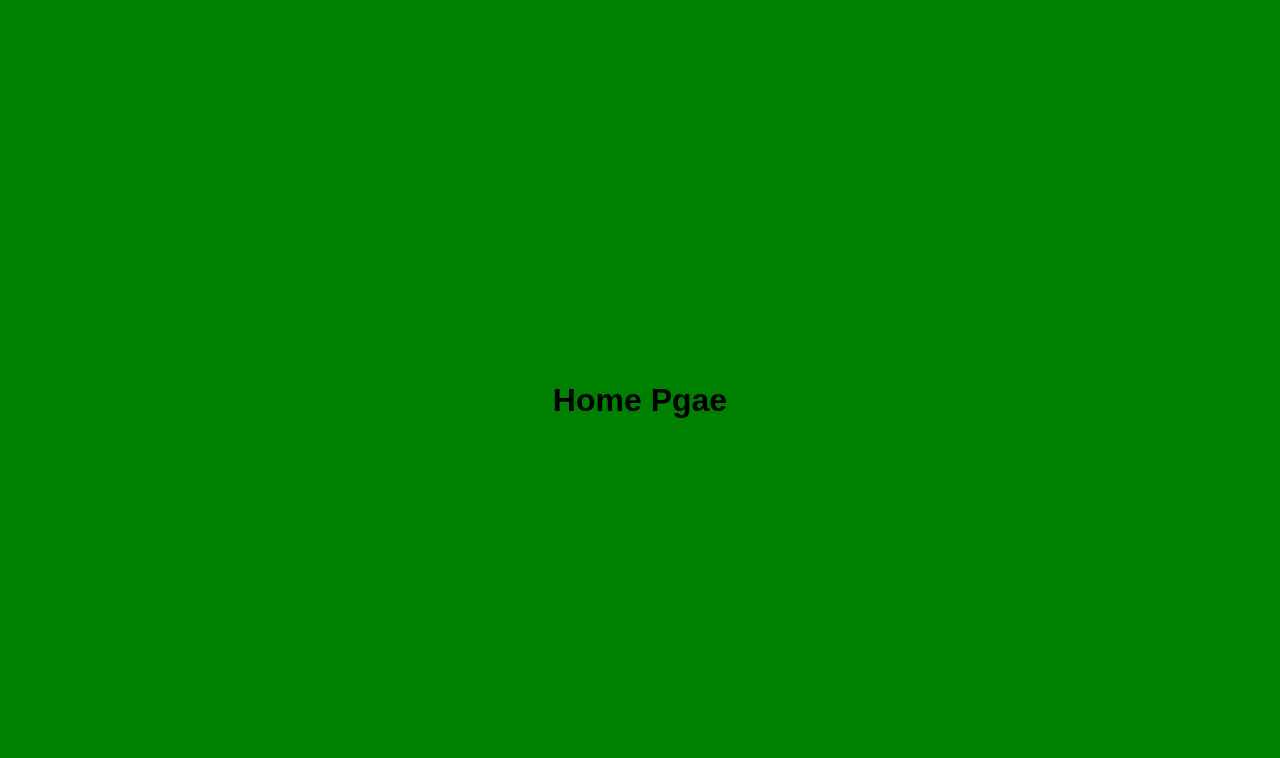
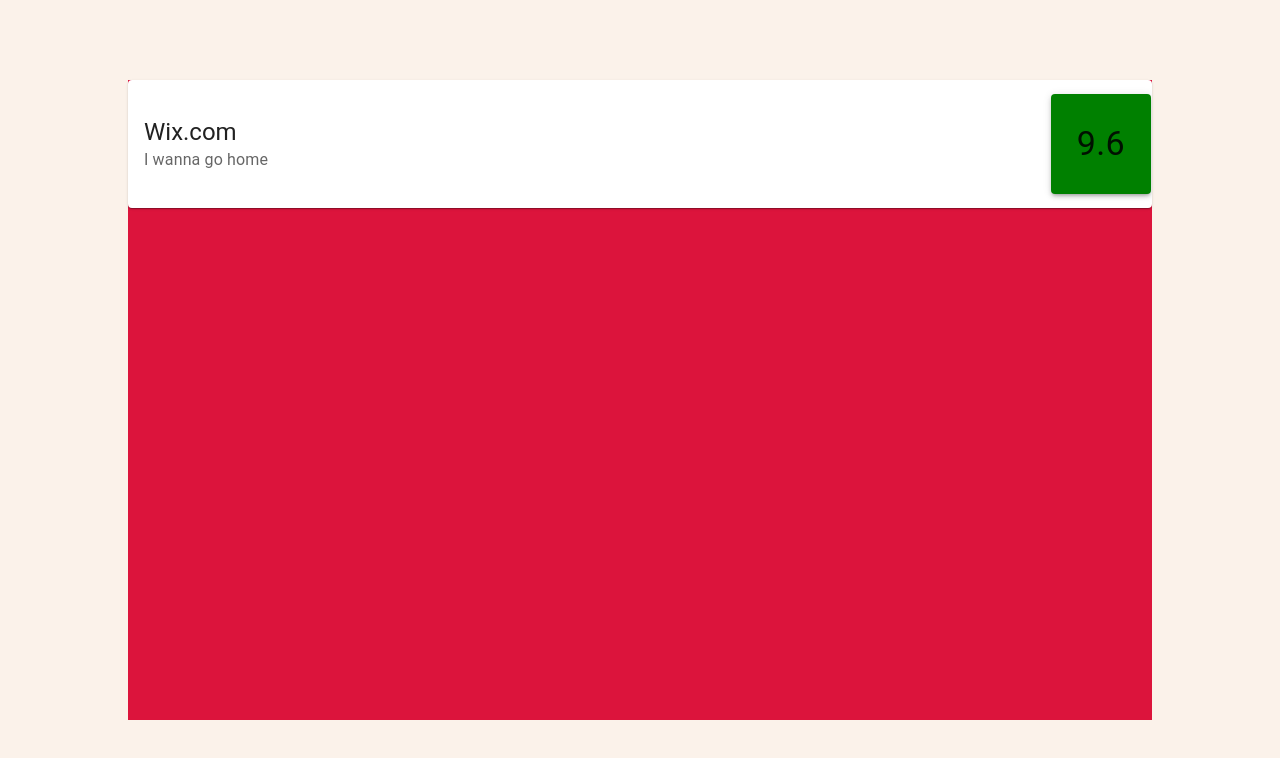
Before and after one commit to OmerTavor/job-rate, a React (Create React App) app: page / in a window 1280 px wide. Shown: the top 758 px of the page. Built offline with nearby package versions, Linux system fonts and the light colour scheme.

Commit message:
Establishing foundations - job card
Created the JobCard component (a basic version) with material ui and inserted it to the home page in a temporary form.

```diff
--- a/package.json
+++ b/package.json
@@ -3,6 +3,9 @@
   "version": "0.1.0",
   "private": true,
   "dependencies": {
+    "@emotion/react": "^11.4.1",
+    "@emotion/styled": "^11.3.0",
+    "@mui/material": "^5.0.3",
     "@testing-library/jest-dom": "^5.14.1",
     "@testing-library/react": "^11.2.7",
     "@testing-library/user-event": "^12.8.3",
--- /dev/null
+++ b/src/components/JobCard/index.js
@@ -0,0 +1,26 @@
+import React from 'react';
+import {
+  Box,
+  Typography,
+  Card,
+  CardActions,
+  CardHeader,
+  CardContent,
+  Paper,
+} from '@mui/material';
+import styles from './styles';
+
+const JobCard = () => {
+  return (
+    <Card sx={styles.jobCardStyle}>
+      <CardHeader title="Wix.com" subheader="I wanna go home" />
+      <Box sx={styles.gradeContainerStyle}>
+        <Paper elevation={3} sx={styles.gradeStyle}>
+          <Typography variant="h4">9.6</Typography>
+        </Paper>
+      </Box>
+    </Card>
+  );
+};
+
+export default JobCard;
--- /dev/null
+++ b/src/components/JobCard/styles.js
@@ -0,0 +1,29 @@
+const styles = {
+  jobCardStyle: {
+    width: '100%',
+    height: '20%',
+    display: 'flex',
+    flexDirection: 'row',
+    alignItems: 'center',
+    justifyContent: 'space-between',
+  },
+  gradeContainerStyle: {
+    height: '100%',
+    width: '10%',
+    display: 'flex',
+    justifyContent: 'center',
+    alignItems: 'center',
+  },
+  gradeStyle: {
+    backgroundColor: 'green',
+    minWidth: '100px',
+    minHeight: '100px',
+    width: '75%',
+    height: '75%',
+    display: 'flex',
+    justifyContent: 'center',
+    alignItems: 'center',
+  },
+};
+
+export default styles;
--- a/src/pages/HomePage/index.js
+++ b/src/pages/HomePage/index.js
@@ -1,10 +1,14 @@
 import React from 'react';
+import JobCard from '../../components/JobCard';
 import styles from './styles.module.css';
 
 const HomePage = () => {
   return (
     <div className={styles.homePageStyle}>
-      <h1>Home Pgae</h1>
+      {/* <div className={`${styles.jobsListStyle} ${styles.extra}`}> */}
+      <div className={styles.jobsListStyle}>
+        <JobCard />
+      </div>
     </div>
   );
 };
--- a/src/pages/HomePage/styles.module.css
+++ b/src/pages/HomePage/styles.module.css
@@ -1,9 +1,18 @@
 .homePageStyle {
   width: 100vw;
   height: 100vh;
-  background-color: green;
   display: flex;
   flex-direction: row;
   justify-content: center;
   align-items: center;
 }
+
+.jobsListStyle {
+  width: 80%;
+  height: 80%;
+  background-color: crimson;
+}
+
+.extra {
+  background-color: cornflowerblue;
+}
```
Also changed, not shown: 1 other file (tests, documents, lock files or other folders).
